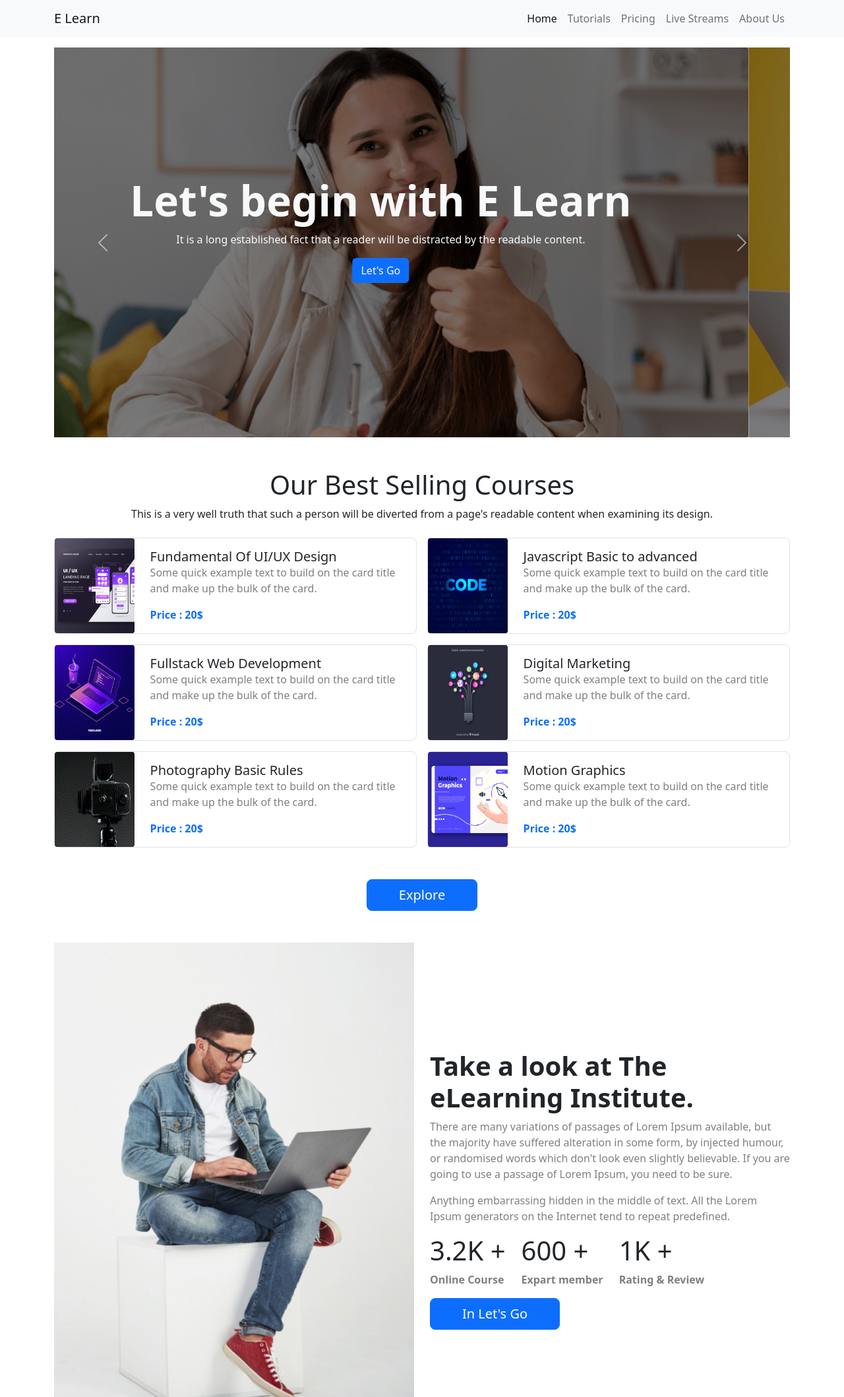
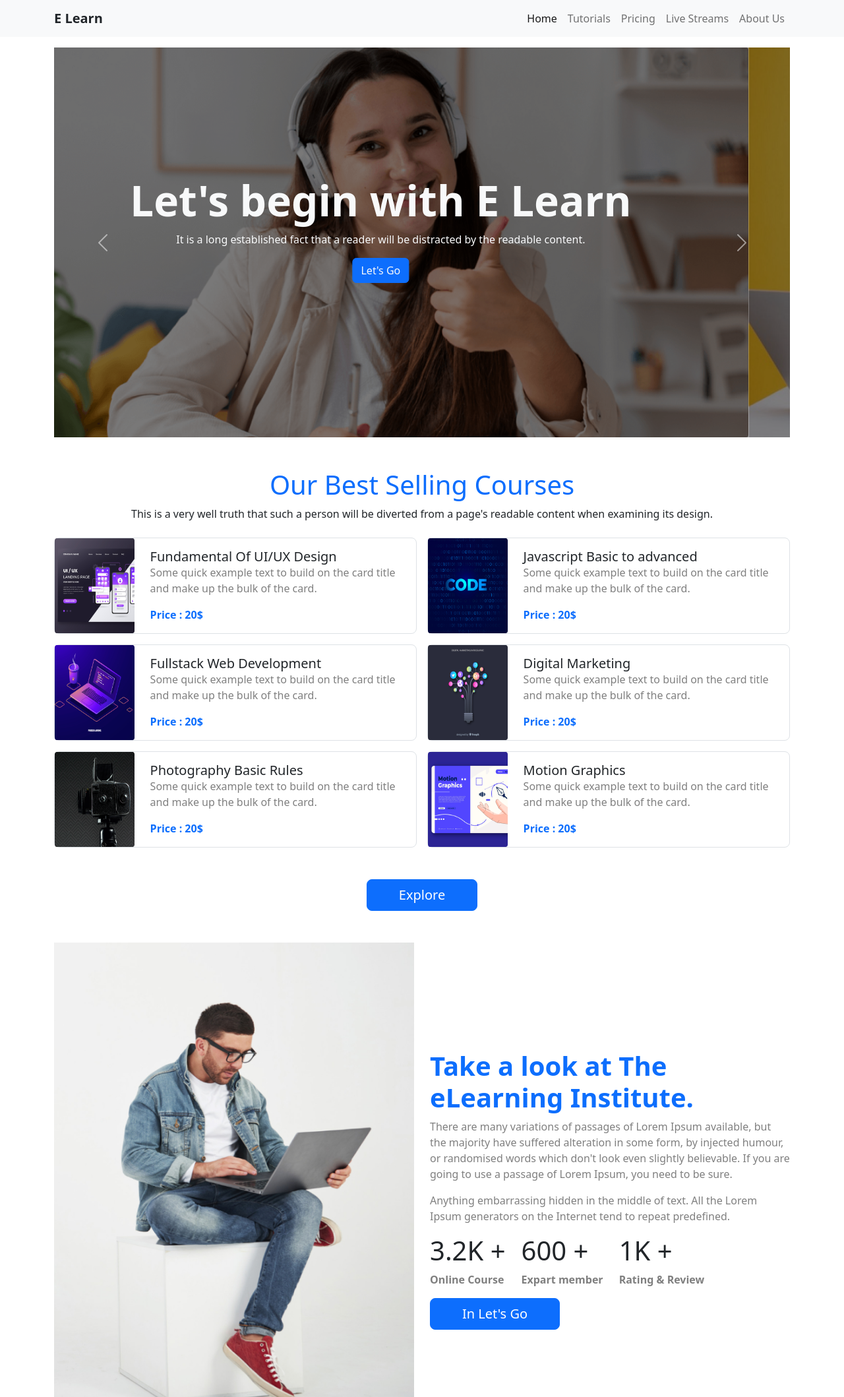
Before and after one commit to mohaimenur1/e-learning, a plain HTML site: page index.html in a window 1280 px wide. Shown: the top 2118 px of the page at 66% size. Drawn offline with nearby package versions, Linux system fonts and the light colour scheme.

Commit message:
color fixed

```diff
--- a/index.html
+++ b/index.html
@@ -33,7 +33,7 @@
 
     <nav class="navbar navbar-expand-lg bg-light">
       <div class="container">
-        <a class="navbar-brand" href="#">E Learn</a>
+        <a class="navbar-brand text-dark fw-bold" href="#">E Learn</a>
         <button
           class="navbar-toggler"
           type="button"
@@ -177,7 +177,7 @@
 
     <section class="container mt-5">
       <div class="text-center mb-4">
-        <h1>Our Best Selling Courses</h1>
+        <h1 class="text-primary">Our Best Selling Courses</h1>
         <p>
           This is a very well truth that such a person will be diverted from a
           page's readable content when examining its design.
@@ -343,7 +343,9 @@
           <img class="img-fluid" src="images/working.png" alt="" />
         </div>
         <div class="col-lg-6 my-auto">
-          <h1 class="mt-3 fw-bold">Take a look at The eLearning Institute.</h1>
+          <h1 class="mt-3 fw-bold text-primary">
+            Take a look at The eLearning Institute.
+          </h1>
           <p class="text-black-50">
             There are many variations of passages of Lorem Ipsum available, but
             the majority have suffered alteration in some form, by injected
@@ -378,7 +380,7 @@
 
     <section class="container bg-primary text-light mt-5 rounded-1">
       <div class="row">
-        <div class="col-lg-6 p-5 text-center">
+        <div class="col-lg-6 p-5 text-center rounded-4">
           <h1 class="mb-4">Ready to join?</h1>
           <p>
             It is a long established fact that a reader will be distracted by
```
